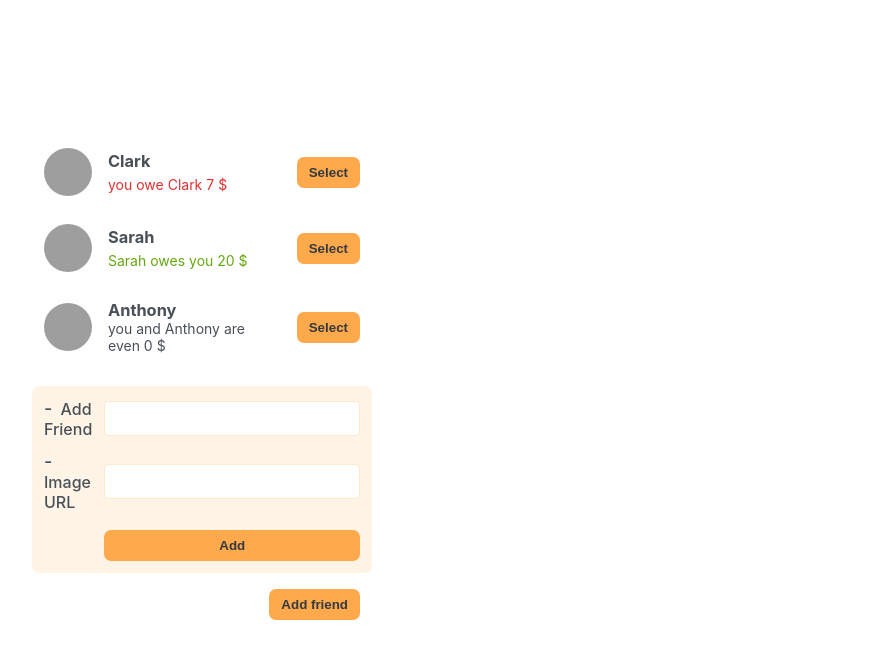
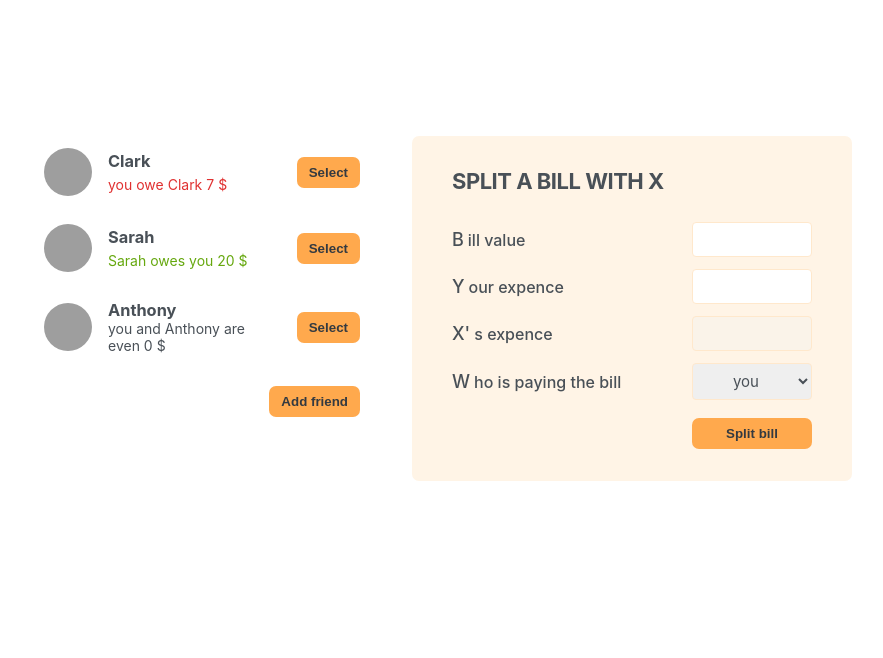
Before and after one commit to maci03/SplitApp, a React (Create React App) app: page / in a window 1280 px wide. Shown: the top 658 px of the page, without its empty margins (198-1081 px from the left). Built offline with nearby package versions, Linux system fonts and the light colour scheme; grey boxes are pictures that could not be loaded.

Commit message:
working on add and close buttons

```diff
--- a/src/App.js
+++ b/src/App.js
@@ -20,16 +20,26 @@
     balance: 0,
   },
 ];
+function Button({ children, onClick }) {
+  return <button className="button" onClick={onClick}>
+      {children}
+    </button>
+}
+export default function App() {
+  const [showAddFriend, setShowAddFriend] = useState(false);
 
-export default function App() {
-  const [showAddFriend, setShowAddFriend] =  useState(true);
+  function handleShowAddFriend() {
+    setShowAddFriend((show) => !show);
+  }
+
   return (
     <div className="app">
       <div className="sidebar">
         <FriendsList />
         {showAddFriend && <FormAddFriend />}
-        <Button>Add friend</Button>
+        <Button onClick={handleShowAddFriend}>{showAddFriend ? "Close" : "Add friend"}</Button>
       </div>
+      <FormSplitBill />
     </div>
   );
 }
@@ -85,9 +95,7 @@
     </form>
   );
 }
-function Button({ children }) {
-  return <button className="button">{children}</button>;
-}
+
 function FormSplitBill() {
   return (
     <form className="form-split-bill">
```
